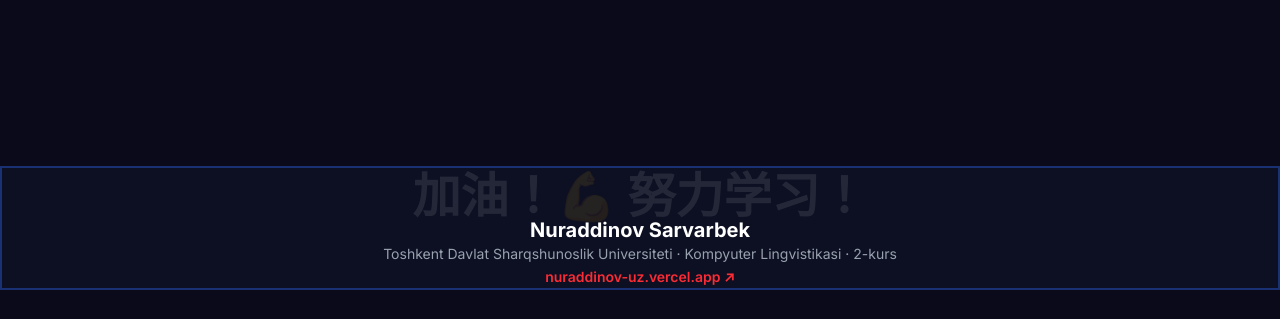
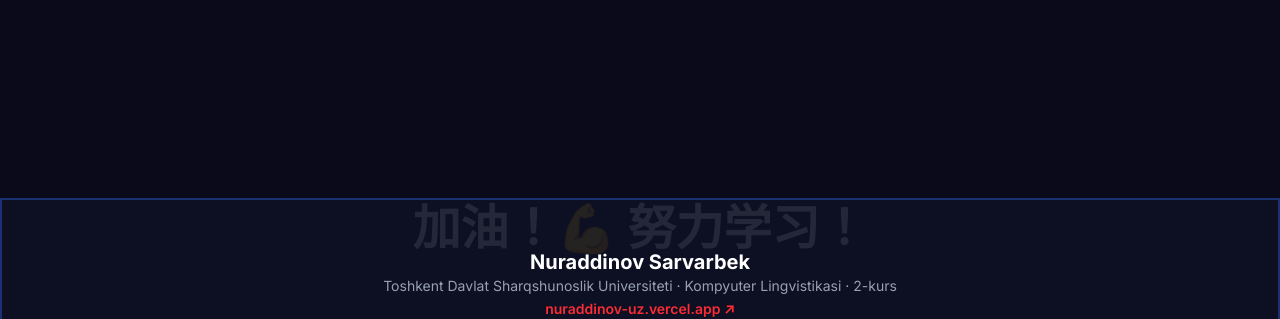
Before and after one commit to nuraddinov477/Xitoy_tili, a Next.js app: page / in a window 1280 px wide. Shown: the part 1723-2042 px from the top of the page. Before the commit the page ends 2013 px from the top, so only its background shows below. Built offline with nearby package versions, Linux system fonts and the light colour scheme.

Commit message:
Add explicit spacer div between topics and footer
Co-Authored-By: Claude Sonnet 4.6 <noreply@anthropic.com>

```diff
--- a/src/app/page.tsx
+++ b/src/app/page.tsx
@@ -615,10 +615,13 @@ export default function Home() {
 
       </div>
 
+        {/* Spacer */}
+        <div style={{ height: '8rem' }} />
+
         {/* Footer */}
         <motion.div
           className="relative z-10 text-center"
-          style={{ marginTop: '6rem' }}
+          style={{ marginTop: 0 }}
           initial={{ opacity: 0 }}
           animate={{ opacity: 1 }}
           transition={{ delay: 2 }}
```
